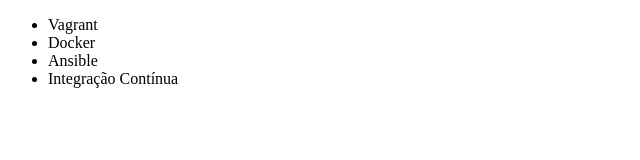
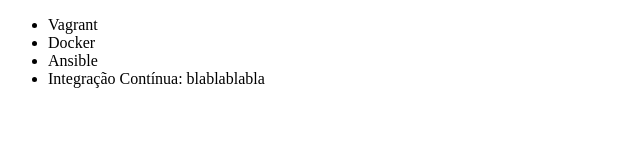
Before and after one commit to KauanMoretti/alura-git, a plain HTML site: page index.html in a window 1280 px wide. Shown: the full height of the page, 0-640 px from the left. Drawn offline with Linux system fonts and the light colour scheme.

Commit message:
atualização do nome do curso

```diff
--- a/index.html
+++ b/index.html
@@ -9,7 +9,7 @@
         <li>Vagrant</li>
         <li>Docker</li>
         <li>Ansible</li>
-        <li>Integração Contínua</li>
+        <li>Integração Contínua: blablablabla</li>
     </ul>
 </body>
 </html>
```
